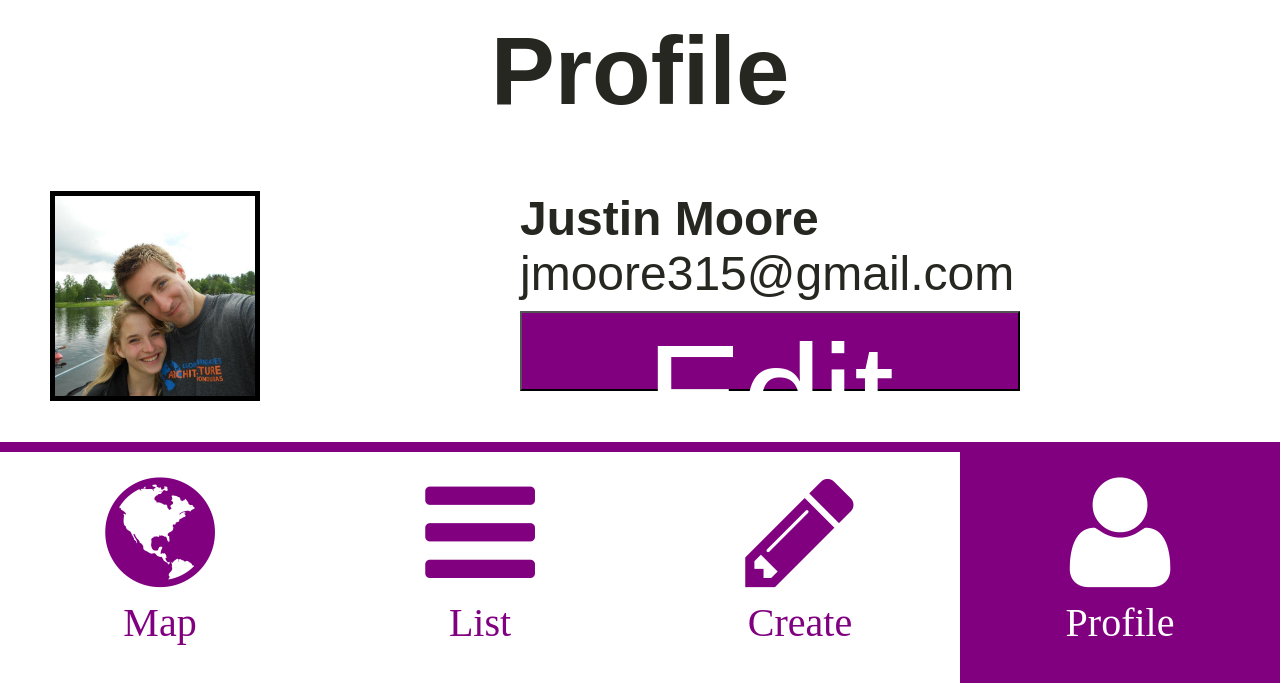
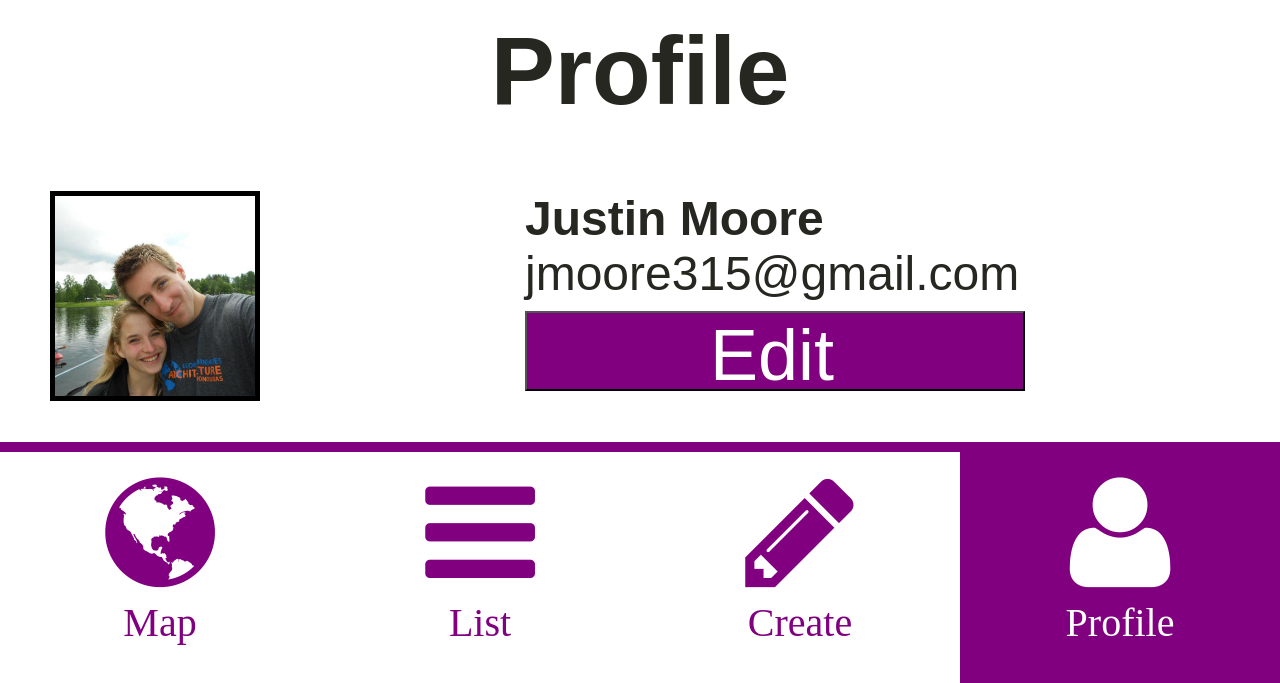
Before and after one commit to jmoore315/HCIProj, a PHP site: page /profile.html in a window 1280 px wide. Shown: the part 148-831 px from the top of the page. Run offline with PHP 8.4, Linux system fonts and the light colour scheme.

Commit message:
profile page

```diff
--- a/style.css
+++ b/style.css
@@ -385,6 +385,7 @@ table tr.alt-row td {
 	width: 200px;
 	border: 5px solid black;
 	margin-left: 50px;
+	margin-right: 10px;
 }
 
 #profile-info {
@@ -402,5 +403,6 @@ table tr.alt-row td {
 	margin-top: 10px;
 	color: white;
 	background-color: purple;
-	font-size: 3em;
+	font-size: 1.5em;
+	padding-left: 0px;
 }
```
